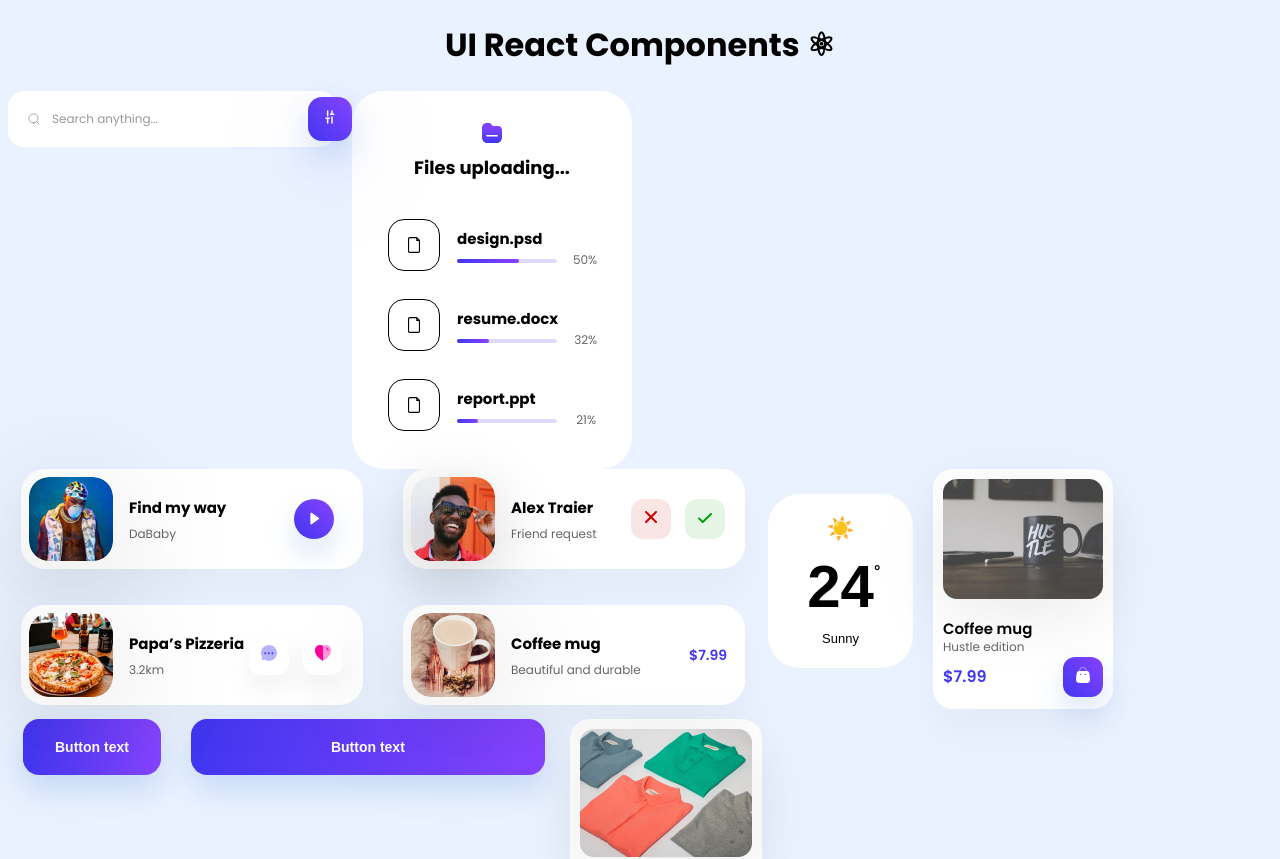
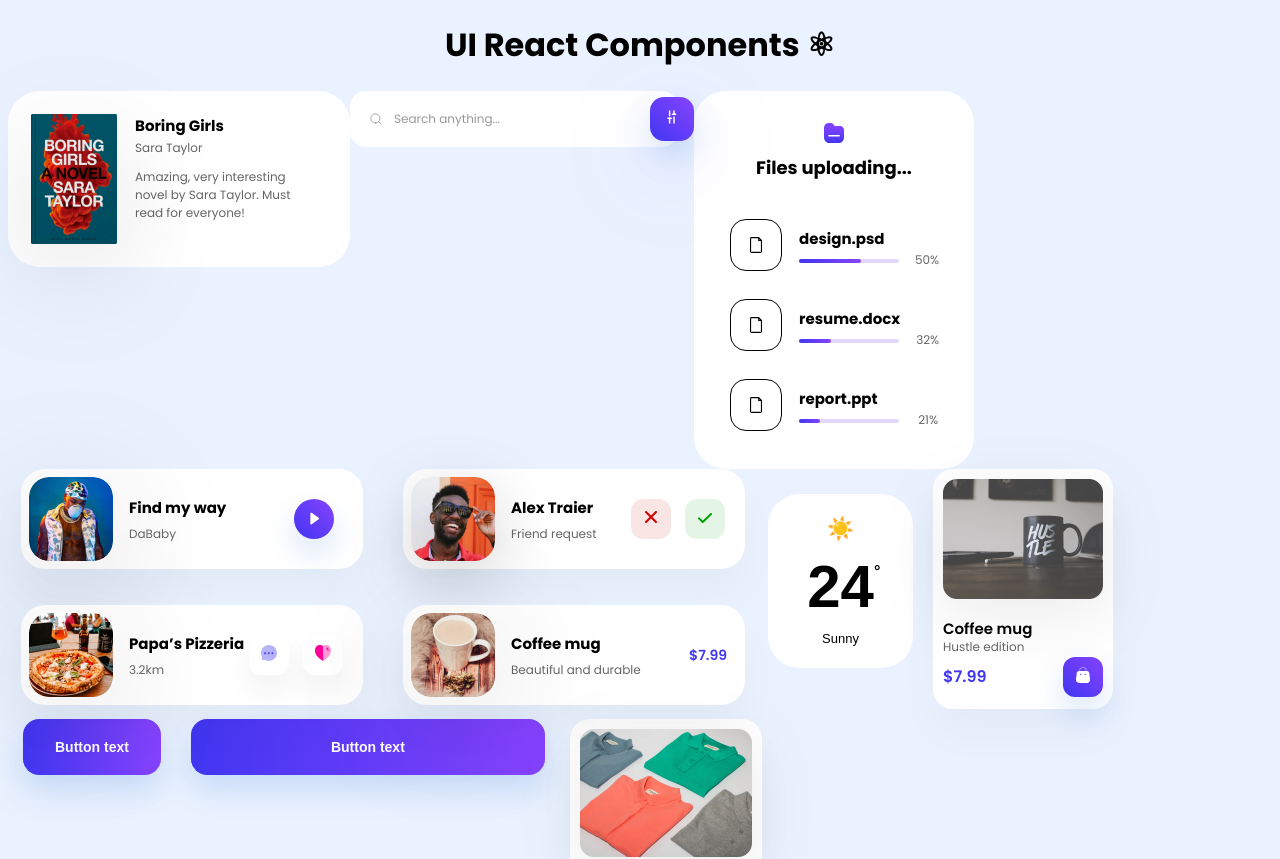
Before and after one commit to mancillajonathan/ui-react-components, a React (Create React App) app: page / in a window 1280 px wide. Shown: the top 859 px of the page. Built offline with nearby package versions, Linux system fonts and the light colour scheme.

Commit message:
Creating BookCard component

```diff
--- a/src/App.js
+++ b/src/App.js
@@ -8,12 +8,14 @@ import SmallCardsLayout from './layouts/SmallCardsLayout';
 import CollectionCard from './components/CollectionCard';
 import FilesUploading from './components/FilesUploading';
 import SearchBar from './components/SearchBar';
+import BookCard from './components/BookCard';
 
 function App() {
 	return (
 		<Fragment>
 			<h1 className='App__title'>UI React Components ⚛</h1>
 			<div className='App'>
+				<BookCard/>
 				<SearchBar />
 				<FilesUploading />
 				<SmallCardsLayout />
--- /dev/null
+++ b/src/components/BookCard.js
@@ -0,0 +1,63 @@
+import React from 'react';
+import styled from 'styled-components';
+import bookCover from '../assets/images/bookCover.png';
+
+const Container = styled.div`
+	background-color: #ffffff;
+	border-radius: 32px;
+	width: 342px;
+	height: 176px;
+	padding: 23px 32px 23px 23px;
+	box-sizing: border-box;
+`;
+
+const BookContainer = styled.div`
+	width: 287px;
+	height: 130px;
+	display: flex;
+
+	img {
+		filter: drop-shadow(0px 30px 50px rgba(0, 0, 0, 0.1));
+	}
+`;
+
+const TextContainer = styled.div`
+	margin-left: 18px;
+
+	h4,
+	p {
+		margin: 0;
+	}
+
+	h6 {
+		margin: 4px 0 13px 0;
+		font-size: 12px;
+		font-weight: normal;
+		opacity: 0.6;
+		line-height: 14px;
+	}
+
+	p {
+		line-height: 18px;
+	}
+`;
+
+const BookCard = () => {
+	return (
+		<Container>
+			<BookContainer>
+				<img src={bookCover} alt='book' />
+				<TextContainer>
+					<h4>Boring Girls</h4>
+					<h6>Sara Taylor</h6>
+					<p>
+						Amazing, very interesting novel by Sara Taylor. Must read for
+						everyone!
+					</p>
+				</TextContainer>
+			</BookContainer>
+		</Container>
+	);
+};
+
+export default BookCard;
```
Also changed, not shown: src/assets/images/bookCover.png (added).
